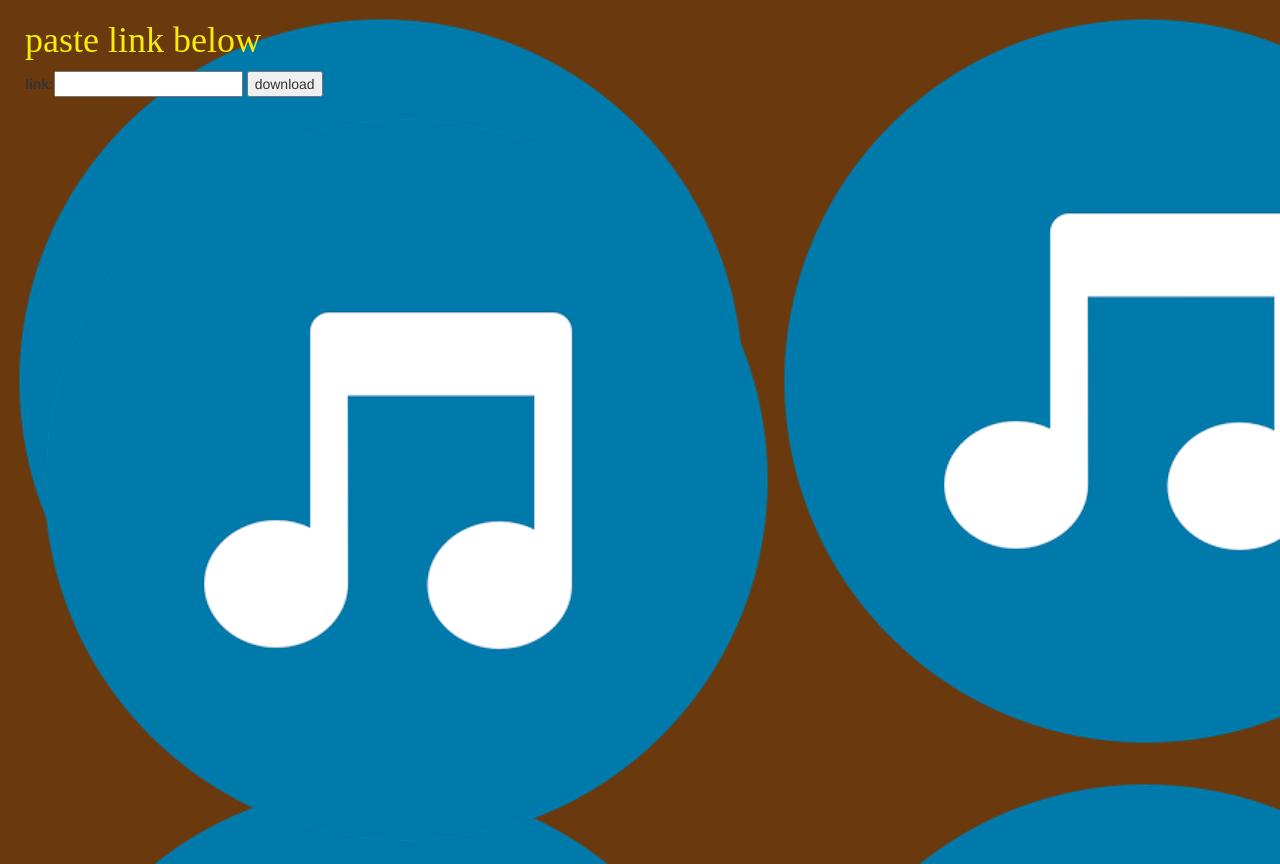
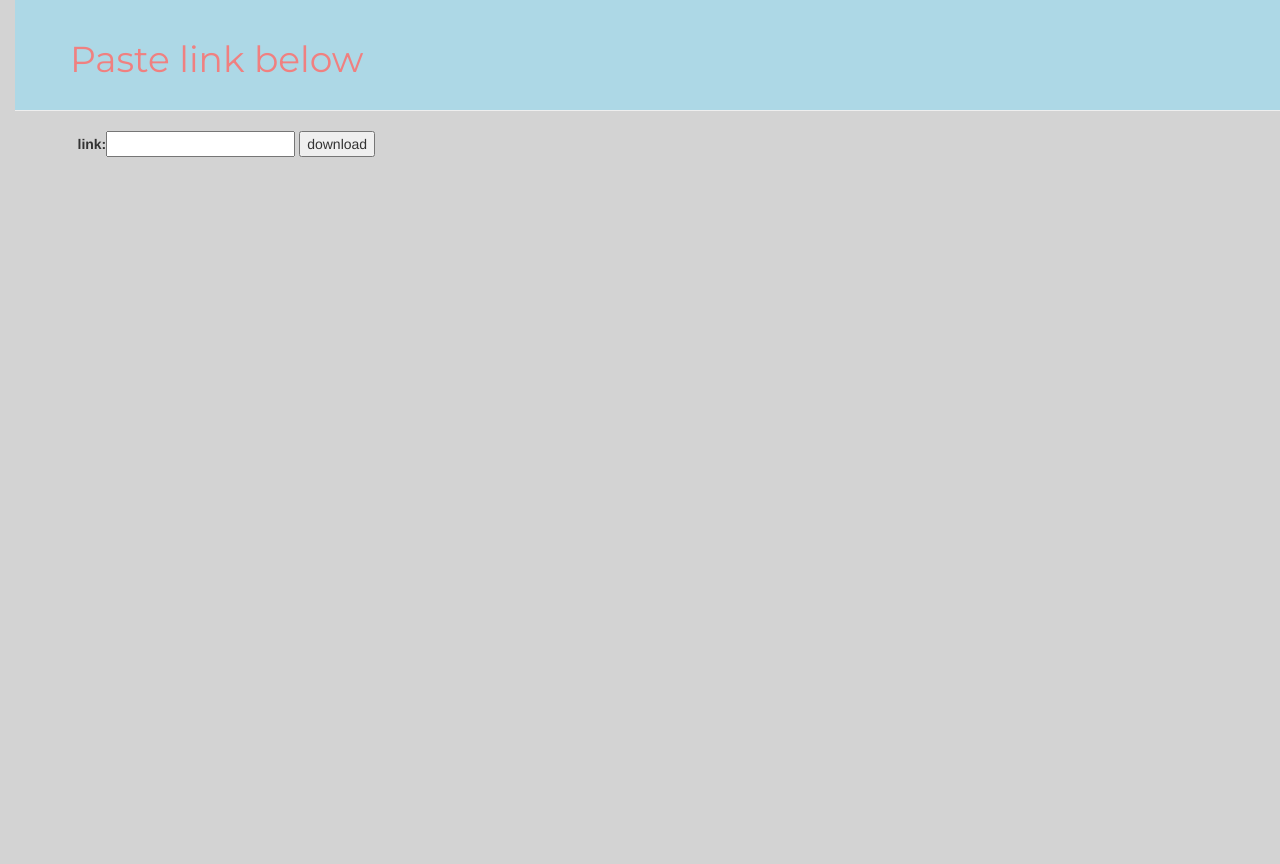
Before and after one commit to Altynaisab/youtubedl, a Django app: page /download/ in a window 1280 px wide. After the commit the page ends 157 px from the top, so only its background shows below. Run offline with Django 3.2, Linux system fonts and the light colour scheme; some libraries are stand-ins or nearby versions.

Commit message:
change html and css

```diff
--- a/download/models.py
+++ b/download/models.py
@@ -3,7 +3,7 @@ from django.conf import settings
 from django.utils import timezone
 
 class Data(models.Model):
-    data_name = models.CharField(max_length=200)
+    name = models.CharField(max_length=200)
     pub_date = models.DateTimeField('date')
     def __str__(self):
         return self.data_name
--- a/download/static/css/field.css
+++ b/download/static/css/field.css
@@ -1,10 +1,14 @@
 body {
-  padding-left: 25px;
-  background-image: url("images/music.jpg");
-  background-color: #6B390E;
-    }
+    padding-left: 15px;
+    background-color: #D3D3D3;
+}
 h1 a, h2 a {
-    color: #F5ED09;
-    font-family: 'Raleway';
-
+    padding-left: 15px;
+    color: #F08080;
+    font-family: 'Montserrat';
 }
+.page-header {
+  background-color: #ADD8E6;
+  margin-top: 0;
+  padding: 20px 20px 20px 40px;
+}
--- /dev/null
+++ b/download/templates/download/base.html
@@ -0,0 +1,24 @@
+<!DOCTYPE html>
+{% load static %}
+<html lang="en">
+    <head>
+        <title>DL mp3</title>
+        <link href="//fonts.googleapis.com/css?family=Montserrat&subset=latin,latin-ext" rel="stylesheet" type="text/css">
+        <link rel="stylesheet" href="//maxcdn.bootstrapcdn.com/bootstrap/3.2.0/css/bootstrap.min.css">
+        <link rel="stylesheet" href="//maxcdn.bootstrapcdn.com/bootstrap/3.2.0/css/bootstrap-theme.min.css">
+        <link rel="stylesheet" href="{% static 'css/field.css' %}">
+    </head>
+    <body>
+    <div class="page-header">
+        <h1><a href="/">Paste link below</a></h1>
+    </div>
+    <div class="content container">
+        <div class="row">
+            <div class="col-md-8">
+            {% block content %}
+            {% endblock %}
+            </div>
+        </div>
+    </div>
+</body>
+</html>
--- a/download/templates/download/field.html
+++ b/download/templates/download/field.html
@@ -1,23 +1,11 @@
 <!DOCTYPE html>
+{% extends 'base.html' %}
 {% load static %}
-<html lang="en">
-<head>
-  <title>DL mp3</title>
-  <link rel="stylesheet" href="//maxcdn.bootstrapcdn.com/bootstrap/3.2.0/css/bootstrap.min.css">
-  <link rel="stylesheet" href="//maxcdn.bootstrapcdn.com/bootstrap/3.2.0/css/bootstrap-theme.min.css">
-  <link href="//fonts.googleapis.com/css?family=Lobster&subset=latin,latin-ext" rel="stylesheet" type="text/css">
-  <link rel="stylesheet" href="{% static 'css/field.css' %}">
-    <meta charset="UTF-8">
-</head>
-<body>
-    <div>
-      <h1><a href="/">paste link below</a></h1>
-    </div>
-    <form method="post">
-        {% csrf_token %}
-        {{ form }}
-        <input type="submit" value="download">
-    </form>
-      <img src="{% static "images/music.jpg" %}" >
-</body>
-</html>
+{% block content %}
+
+<form method="post">
+    {% csrf_token %}
+    {{ form }}
+    <input type="submit" value="download">
+</form>
+{% endblock%}
--- a/download/views.py
+++ b/download/views.py
@@ -3,7 +3,6 @@ from django.shortcuts import render
 from .forms import Download
 import youtube_dl
 from .models import Data
-
 
 def field(request):
     if request.method == 'POST':
@@ -25,20 +24,3 @@ def field(request):
         form = Download()
 
     return render(request, 'field.html', {'form': form})
-
-
-
-"""\    ydl = youtube_dl.YoutubeDL({'outtmpl': '%(id)s%(ext)s'})
-    with ydl:
-        result = ydl.extract_info(
-        'http://www.youtube.com/watch?v=BaW_jenozKc',
-        download=False # We just want to extract the info
-        )
-        if 'entries' in result:
-            video = result['entries'][0]
-        else:
-            video = result
-            print(video)
-            video_url = video['link']
-            print(video_url)
-"""
```
